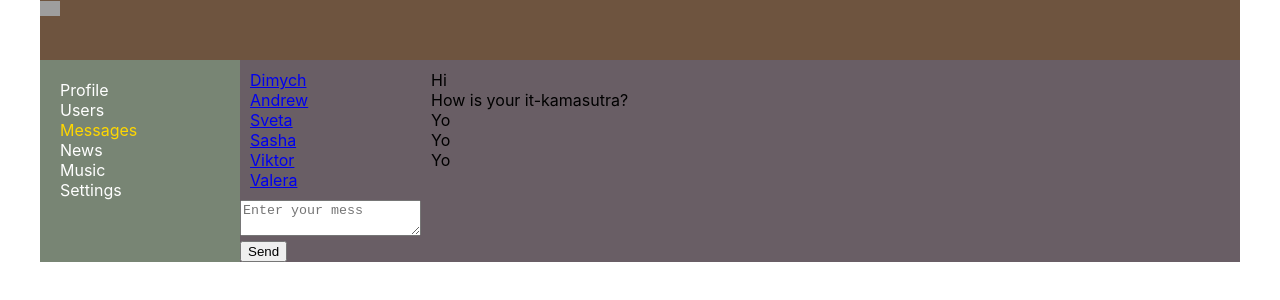
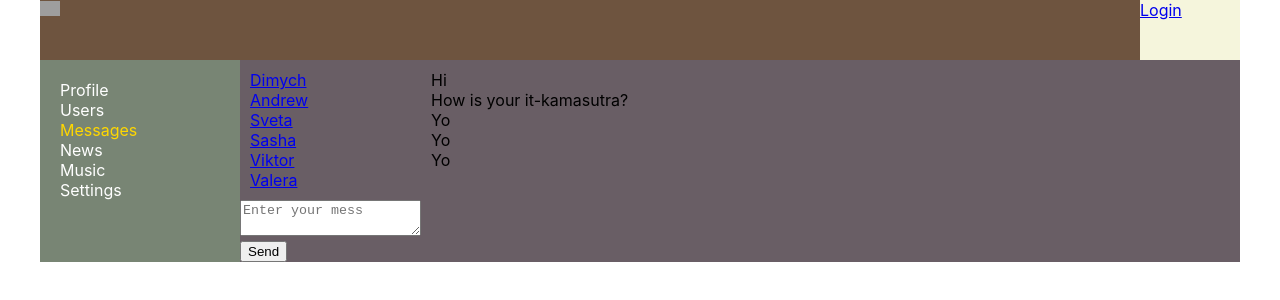
Before and after one commit to Liudmyla01/react-kam, a React (Create React App) app: page /dialogs in a window 1280 px wide. Shown: the top 300 px of the page. Built offline with nearby package versions, Linux system fonts and the light colour scheme; no server answers; grey boxes are pictures that could not be loaded.

Commit message:
les61 brok

```diff
--- a/src/App.js
+++ b/src/App.js
@@ -1,18 +1,17 @@
 import React from 'react';
 import './App.css';
-import Header from './components/Header/Header';
 import Navbar from './components/Navbar/Navbar';
 import {BrowserRouter, Route} from "react-router-dom";
-import store from './redux/store';
 import DialogsContainer from './components/Dialogs/DialogsContainer';
 import UseresContainer from './components/Users/UsersContainer';
 import ProfileContainer from './components/Profile/ProfileContainer';
+import HeaderContainer from './components/Header/HeaderContainer';
 
 const App = (props) => {
 
     return (
             <div className='app-wrapper'>
-                <Header />
+                <HeaderContainer />
                 <Navbar />
                 <div className='app-wrapper-content'>
                     <Route path='/dialogs'
--- a/src/components/Header/Header.jsx
+++ b/src/components/Header/Header.jsx
@@ -1,9 +1,14 @@
 import React from 'react';
+import { NavLink } from 'react-router-dom';
 import s from './Header.module.css';
 
-const Header = () => {
+const Header = (props) => {
     return <header className={s.header}>
         <img src='https://www.freelogodesign.org/Content/img/logo-ex-7.png' />
+        <div className={s.loginBlock}>
+            {props.isAuth ? props.login :
+            <NavLink to={'/login'}>Login</NavLink>}
+        </div>
     </header>
 }
 
--- a/src/components/Header/Header.module.css
+++ b/src/components/Header/Header.module.css
@@ -6,3 +6,11 @@
 .header img {
     width: 20px;
 }
+
+.loginBlock{
+    float: right;
+    background-color: beige;
+    height: 100px;
+    width: 100px;
+    color: black;
+}
--- /dev/null
+++ b/src/components/Header/HeaderContainer.jsx
@@ -0,0 +1,31 @@
+import * as axios from 'axios';
+import React from 'react';
+import { connect } from 'react-redux';
+import { setUserData } from '../../redux/auth-reducer';
+import Header from './Header';
+
+class HeaderContainer extends React.Component {
+    componentDidMount(){
+        axios.get(`https://social-network.samuraijs.com/api/1.0/auth/me`,
+            { withCredentials: true })
+        .then(response => {
+              if(response.data.resultCode === 0){
+                  console.log('sdsddsd');
+                  let {id, login, email} = response.data.data;
+                  this.props.setUserData(id,email,login)
+              }
+    });
+    }
+
+
+    render(){
+    return <Header {...this.props}/>
+    }
+}
+
+const mapStateToProps = (state) => ({
+    isAuth: state.auth.isAuth,
+    login: state.auth.login
+})
+
+export default connect(mapStateToProps, {setUserData}) (HeaderContainer);
--- /dev/null
+++ b/src/redux/auth-reducer.js
@@ -0,0 +1,29 @@
+const SET_USER_DATA = 'SET_USER_DATA ',
+    UNFOLLOW = 'UNFOLLOW';
+
+
+let initialState = {
+    userId: null,
+    email: null,
+    login: null,
+    isAuth: false
+
+}
+
+const authReducer = (state = initialState, action) => {
+    switch (action.type) {
+        case SET_USER_DATA :{
+            return {
+                ...state,
+                ...action.data,
+                isAuth: true
+            }
+        }
+        default:
+            return state
+    }
+}
+
+export const setUserData = (userId, email, login) => ({ type: SET_USER_DATA, data:{userId,email,login} });
+
+export default authReducer;
--- a/src/redux/redux-store.js
+++ b/src/redux/redux-store.js
@@ -2,6 +2,7 @@
 import dialogsReducer from './dialogs-reducer';
 import sideBarReducer from './sideBar-reducer';
 import usersReducer from './users-reducer';
+import authReducer from './auth-reducer';
 const { createStore, combineReducers } = require("redux");
 
 
@@ -9,7 +10,8 @@
     profilePage: profileReducer,
     dialogsPage: dialogsReducer,
     sideBar: sideBarReducer,
-    userPage: usersReducer
+    userPage: usersReducer,
+    auth: authReducer
 })
 let store = createStore(redusers);
 
```
